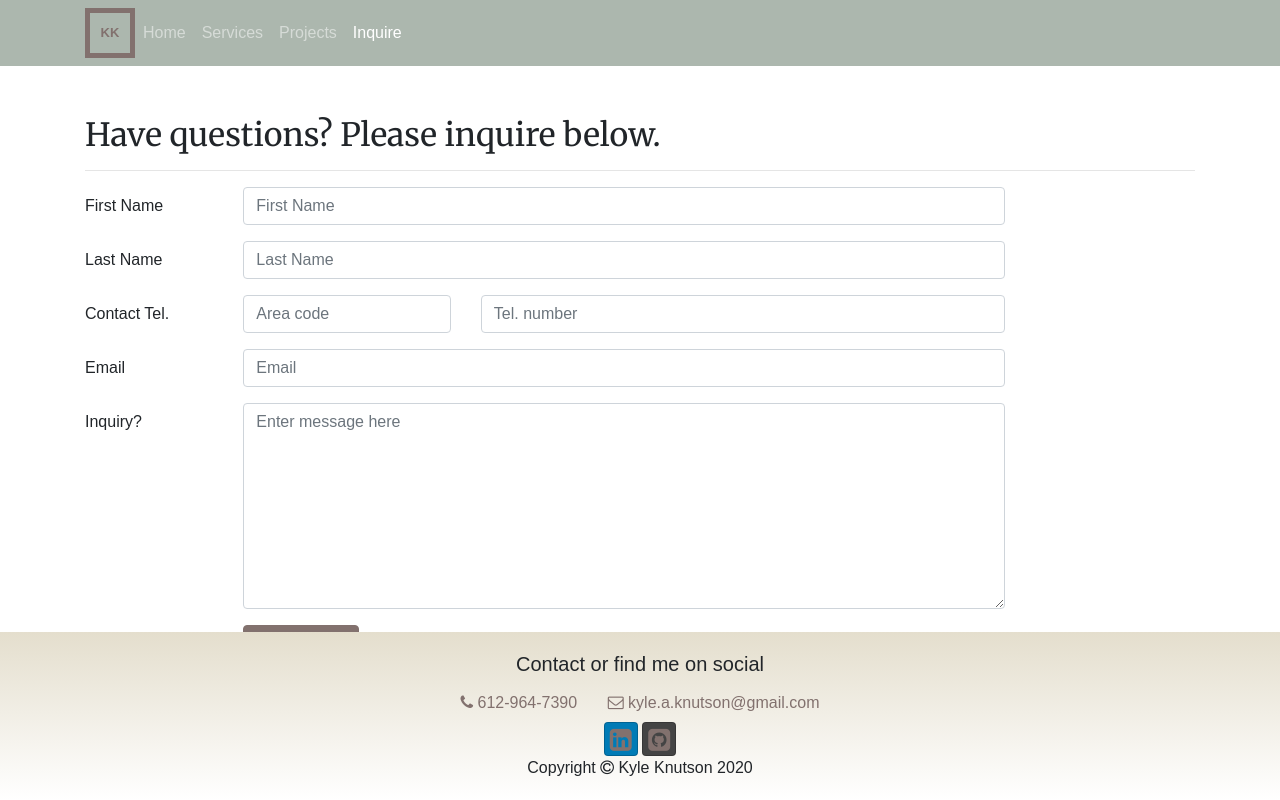
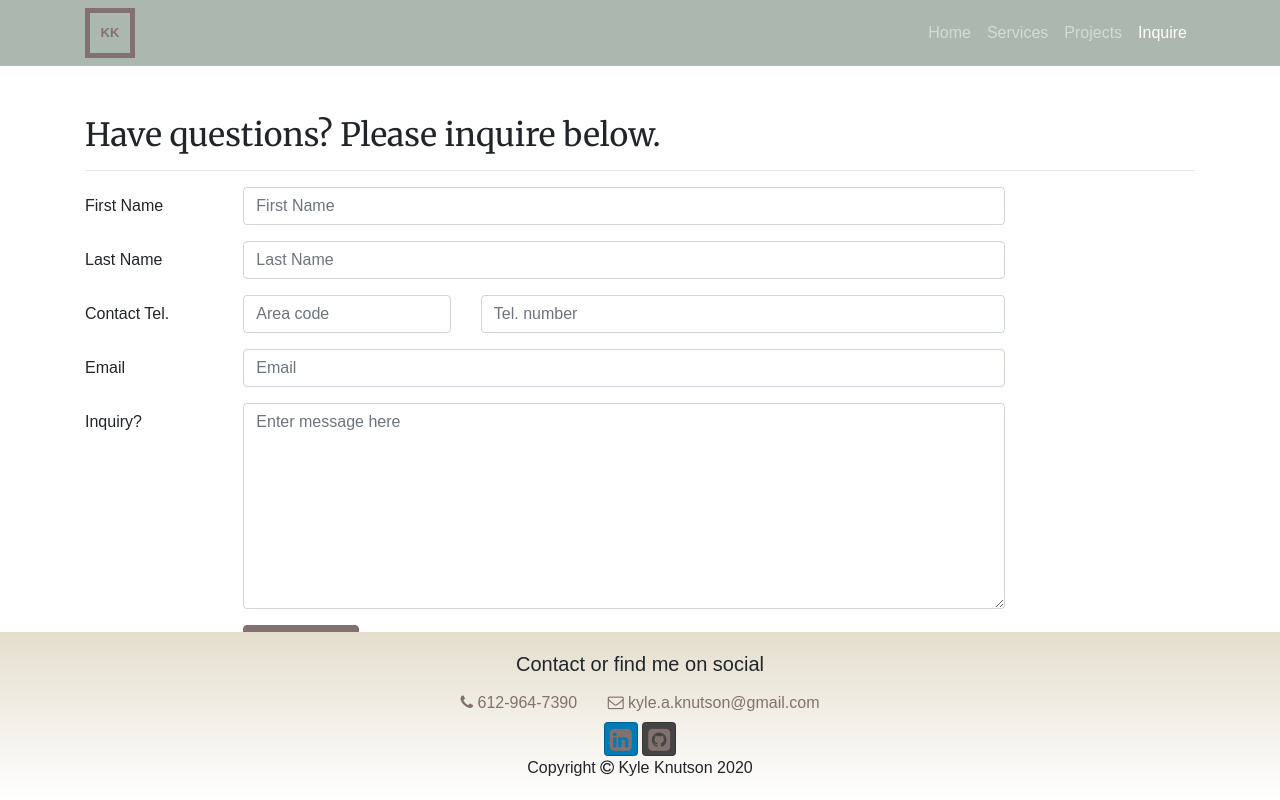
Before and after one commit to knut0341/portfolio, a website: page contactme.html in a window 1280 px wide. Drawn offline with nearby package versions, Linux system fonts and the light colour scheme.

Commit message:
most recent

```diff
--- a/contactme.html
+++ b/contactme.html
@@ -25,7 +25,7 @@
                 <button class="navbar-toggler" type="button" data-toggle="collapse" data-target="#nucampNavbar">
                     <span class="navbar-toggler-icon"></span>
                 </button>
-                <div class="collapse navbar-collapse" id="nucampNavbar">
+                <div class="collapse navbar-collapse justify-content-end" id="nucampNavbar">
                 <ul class="navbar-nav">
                     <li class="nav-item"><a class="nav-link" href="portfolio.html">Home</a></li>
                     <li class="nav-item"><a class="nav-link" href="services.html">Services</a></li>
--- a/css/style.css
+++ b/css/style.css
@@ -44,7 +44,6 @@ body {
     background-color: #acb7ae;
 
   }
-
 
   .carousel-caption {
     background-color: rgba(0, 0, 0, 0.5); }
```
Also changed, not shown: portfolio.html (+1 -1 lines), projects.html (+1 -1 lines), services.html (+1 -1 lines).
